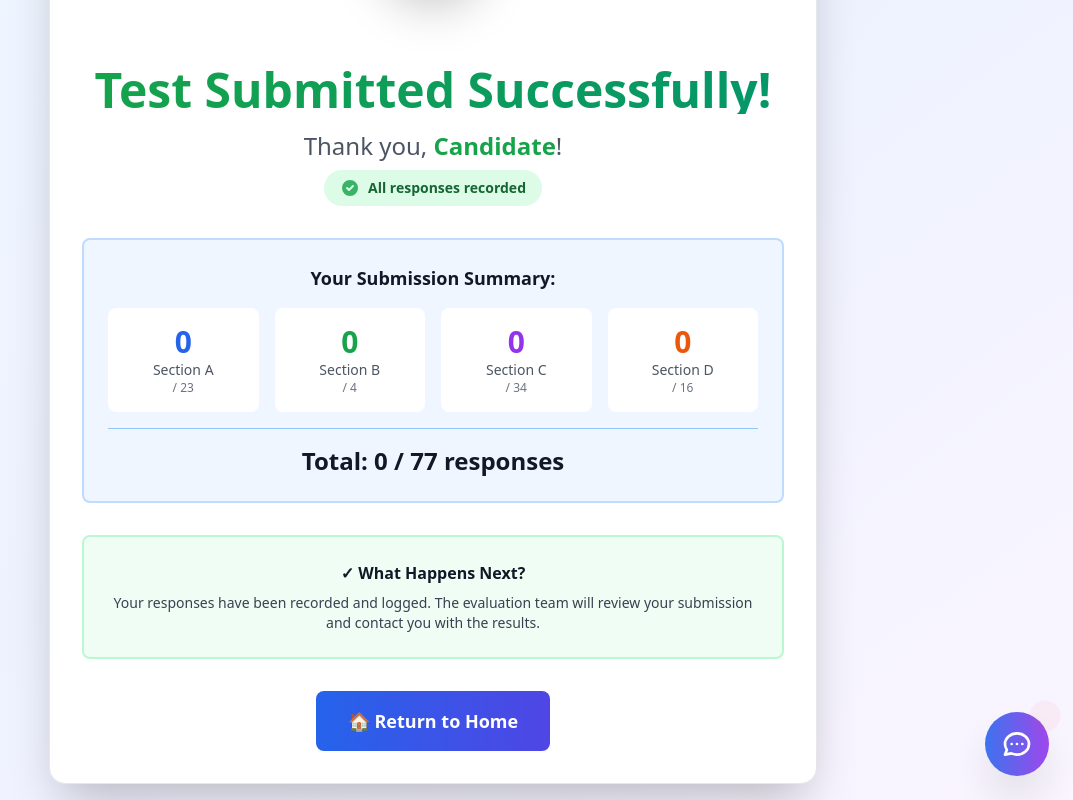
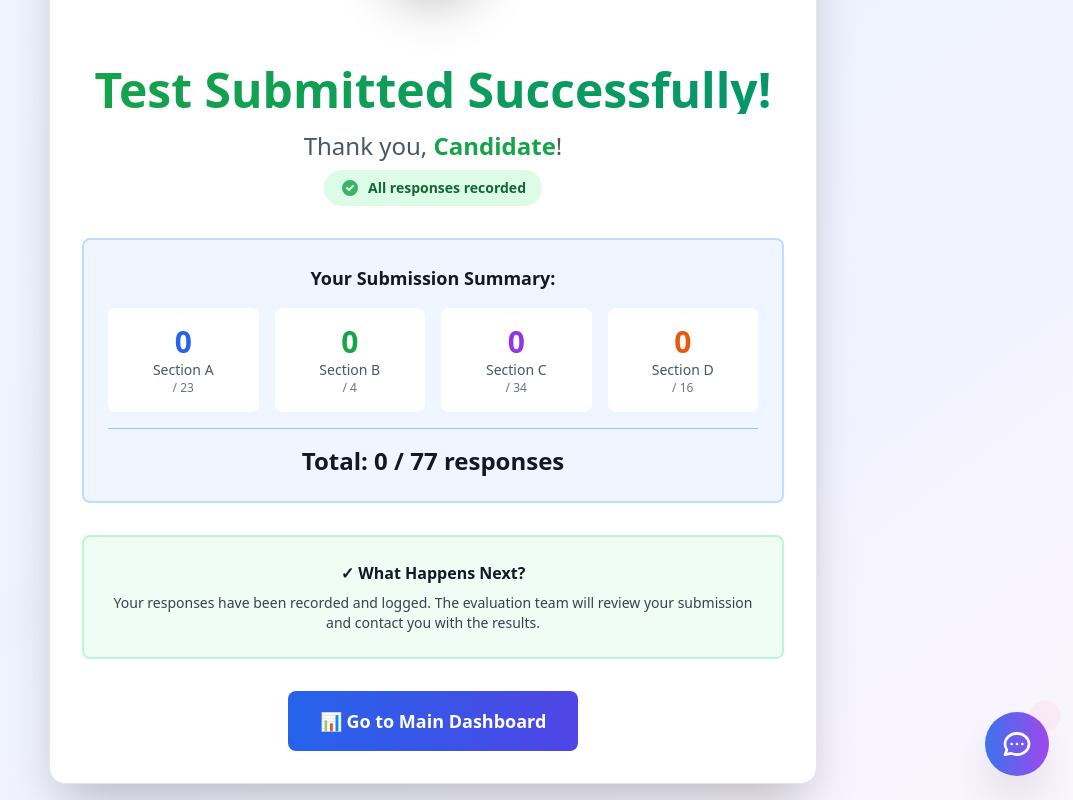
Before and after one commit to Sanjay151606/Education, a Next.js app: page /finish in a window 1280 px wide. Both pictures are taken after a click on the button "✓ Submit Final Test". Shown: the part 157-957 px from the top of the page, without its empty margins (207-1280 px from the left). Built offline with nearby package versions, Linux system fonts and the light colour scheme.

Commit message:
Direct test completion return button to main education dashboard

```diff
--- a/app/finish/page.tsx
+++ b/app/finish/page.tsx
@@ -72,7 +72,7 @@ export default function Finish() {
     localStorage.removeItem('progress')
     localStorage.removeItem('candidateName')
     localStorage.removeItem('testStartTime')
-    router.push('/')
+    router.push('/education/dashboard')
   }
 
   if (submitted) {
@@ -143,7 +143,7 @@ export default function Finish() {
               onClick={startNewTest}
               className="btn-primary text-lg px-8 py-4"
             >
-              🏠 Return to Home
+              📊 Go to Main Dashboard
             </button>
           </div>
         </div>
```
